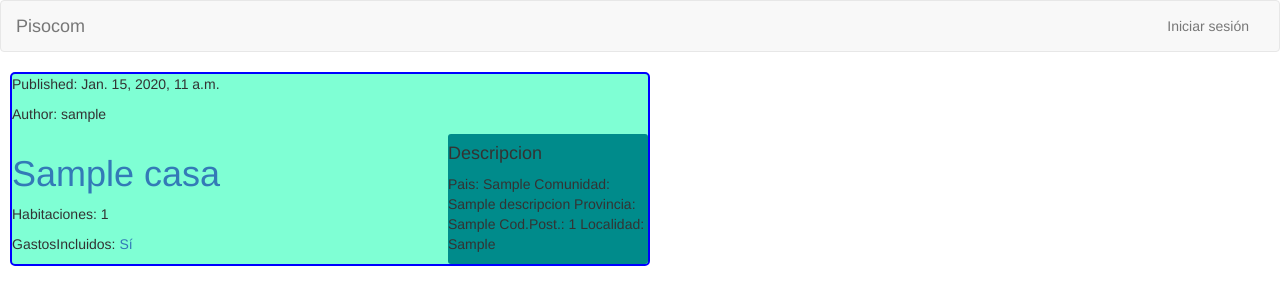
After one commit to Rayxa/pisocom, a Django app: template main/templates/search_result.html in a window 1280 px wide. The commit adds this page. Shown: the top 305 px of the page. Run offline with Django 3.2, Linux system fonts and the light colour scheme; the template is opened without the code that fills it: values that come from a table or form of the project are taken from there, others are empty; tables that the repository leaves empty hold one stand-in row (values such as "Sample post"); some libraries are stand-ins or nearby versions.

Commit message:
Añadida una busqueda muy simple con pagina de resultado funcional

```diff
--- a/main/forms.py
+++ b/main/forms.py
@@ -8,4 +8,4 @@ class casaForm(forms.ModelForm):
 
     class Meta:
         model = casa
-        fields = ('numHabitaciones','author','precio',)
+        fields = ('title', 'author')
--- a/main/models.py
+++ b/main/models.py
@@ -13,6 +13,7 @@ class descripcion(models.Model):
 
 
 class casa(models.Model):
+    title = models.CharField(max_length=20)
     author = models.ForeignKey('auth.User')
     numHabitaciones = models.IntegerField(default=1)
     precio = models.IntegerField()
--- a/main/templates/base.html
+++ b/main/templates/base.html
@@ -4,7 +4,7 @@
     <head>
         <meta charset="UTF-8">
         <title>{% block title %}{% endblock %}</title>
-        <link rel="stylesheet" href="{% static "css/bootstrap.min.css" %}">
+        <link rel="stylesheet" href="{% static 'css/bootstrap.min.css' %}">
         <link rel="stylesheet" href="{% static 'css/base.css' %}">
     </head>
   <body>
--- a/main/templates/search.html
+++ b/main/templates/search.html
@@ -1,7 +1,11 @@
 {% extends 'base.html' %}
 
+{% block title %}
+Busqueda de casas
+{% endblock %}
+
 {% block content %}
-    <h1>New post</h1>
+    <h1>Busca casas</h1>
     <form method="POST" class="post-form">{% csrf_token %}
         {{ form.as_p }}
         <button type="submit" class="save btn btn-default">Save</button>
--- /dev/null
+++ b/main/templates/search_result.html
@@ -0,0 +1,32 @@
+{% extends 'base.html' %}
+
+
+{% block title %}
+Resultados de busqueda
+{% endblock %}
+
+{% block content %}
+	{% for casa in casas %}
+		<div style="margin:10px;border: 2px solid blue;border-radius: 5px;background-color:#7fffd4; width:50%" class="casa">
+			<div class="date">
+				{% if casa.published_date %}
+					<p>Published: {{ casa.published_date }}</p>
+				{% endif %}
+					<p>   Author:  {{casa.author}}</p>
+			</div>
+			<div class="general" style="display:inline-block">
+				<h1><a>{{ casa.title }}</a></h1>
+				<p>Habitaciones: {{ casa.numHabitaciones }}</p>
+				<p>GastosIncluidos: {% if casa.gastosIncluidos %} <a>Sí</a> {% else %} <a>No</a> {% endif %}</p>
+			</div>
+			<div class="descripcion" style="float:right;width:200px;display:inline-block;border-radius: 3px;background-color:#008b8b">
+				<h4>Descripcion</h4>
+				<p>Pais:      {{casa.descripcion.pais}}
+				Comunidad: {{casa.descripcion.comunidadAutonoma}}
+				Provincia: {{casa.descripcion.provincia}}
+				Cod.Post.: {{casa.descripcion.codigoPostal}}
+				Localidad: {{casa.descripcion.ciudad}}</p>
+			</div>
+		</div>
+	{% endfor %}
+{% endblock %}
--- a/main/urls.py
+++ b/main/urls.py
@@ -2,5 +2,5 @@ from django.conf.urls import url
 from . import views
 
 urlpatterns = [
-    url(r'^search/', views.search, name='search'),
+	url(r'^search/', views.search, name='search'),
 ]
```
Also changed, not shown: main/templates/CSS/search_result.css (added, +7 -0 lines), main/views.py (+17 -2 lines), main/migrations/0002_casa_title.py (added), main/migrations/0003_auto_20160222_1925.py (added), 1 other file.
